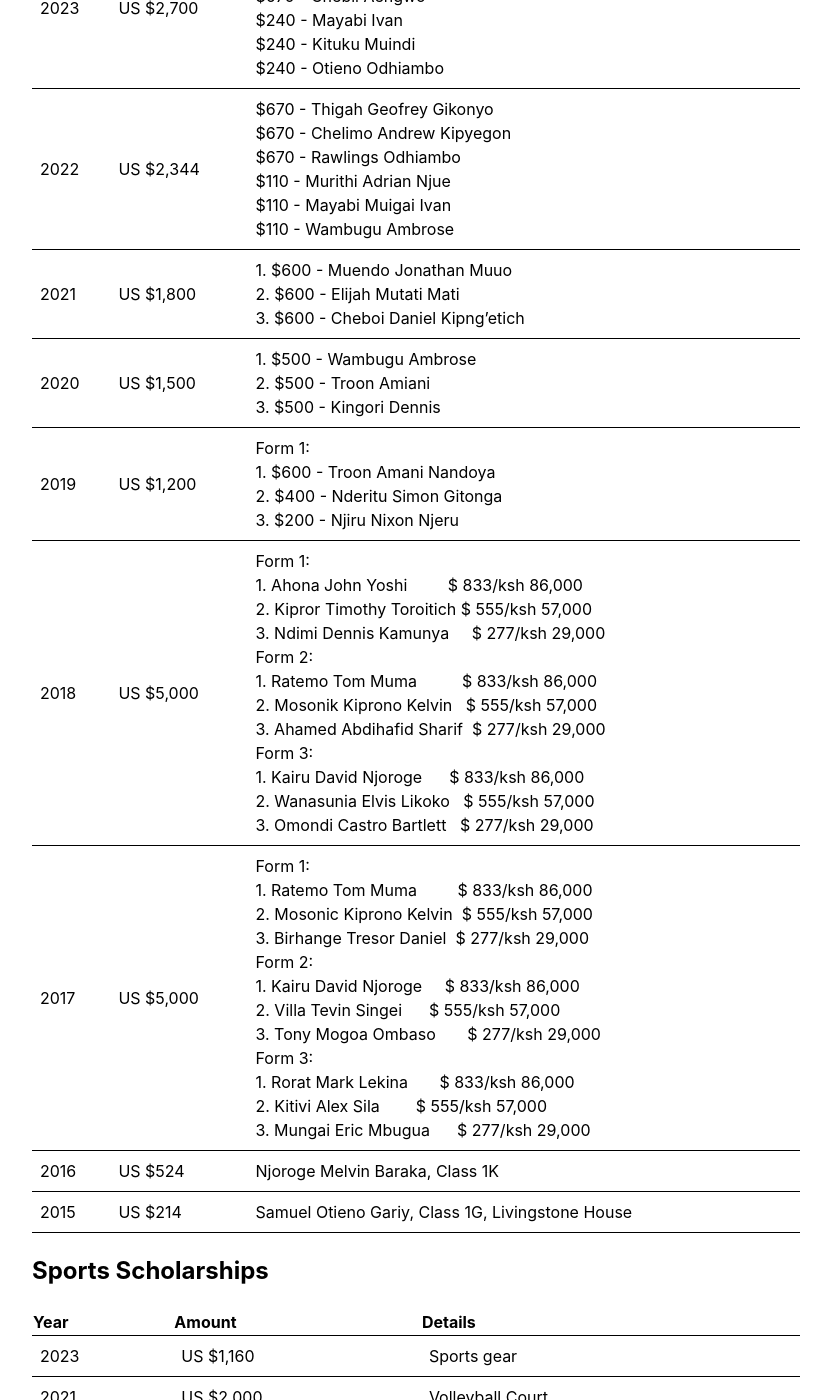
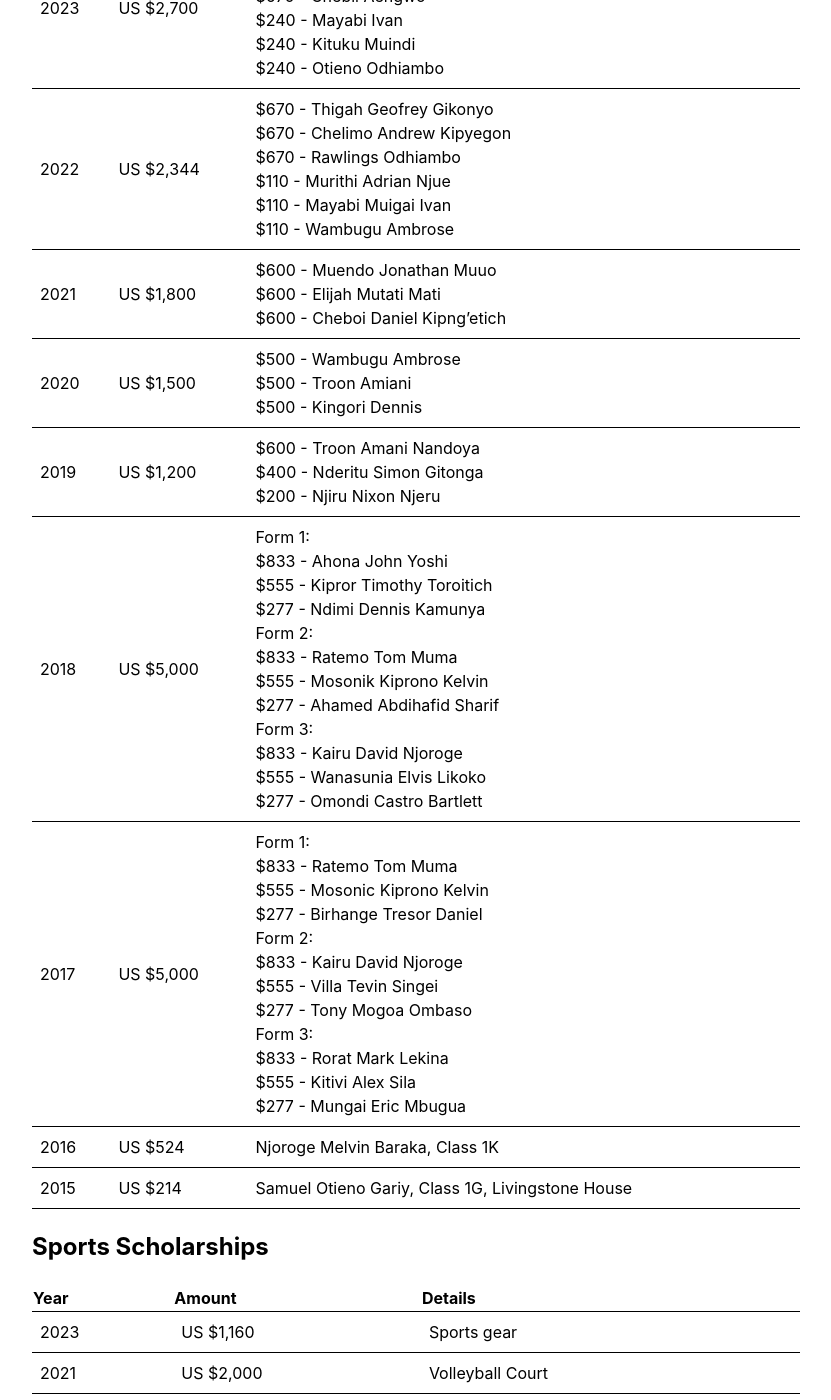
Before and after one commit to ahsef/ahsef.github.io, a Jekyll site: the page built from _pages/about.html, in a window 1280 px wide and 1400 px high, scrolled down 1280 px. Shown: the whole window, without its empty margins (224-1055 px from the left). Built offline with Jekyll 4.4.1, drawn with Linux system fonts in a browser that asks for light colours.

Commit message:
Cleaned up academic recipients list

```diff
--- a/_pages/about.html
+++ b/_pages/about.html
@@ -94,9 +94,9 @@ $110 - Wambugu Ambrose
 		<td>US $1,800</td>
 		<td>
 <pre>
-1. $600 - Muendo Jonathan Muuo
-2. $600 - Elijah Mutati Mati
-3. $600 - Cheboi Daniel Kipng’etich
+$600 - Muendo Jonathan Muuo
+$600 - Elijah Mutati Mati
+$600 - Cheboi Daniel Kipng’etich
 </pre>
 		</td>
 	</tr>
@@ -105,9 +105,9 @@ $110 - Wambugu Ambrose
 		<td>US $1,500</td>
 		<td>
 <pre>
-1. $500 - Wambugu Ambrose
-2. $500 - Troon Amiani
-3. $500 - Kingori Dennis
+$500 - Wambugu Ambrose
+$500 - Troon Amiani
+$500 - Kingori Dennis
 </pre>
 		</td>
 	</tr>
@@ -116,10 +116,9 @@ $110 - Wambugu Ambrose
 		<td>US $1,200</td>
 		<td>
 <pre>
-Form 1:
-1. $600 - Troon Amani Nandoya
-2. $400 - Nderitu Simon Gitonga
-3. $200 - Njiru Nixon Njeru
+$600 - Troon Amani Nandoya
+$400 - Nderitu Simon Gitonga
+$200 - Njiru Nixon Njeru
 </pre>
 		</td>
 	</tr>
@@ -129,17 +128,17 @@ Form 1:
 		<td>
 <pre>
 Form 1:
-1. Ahona John Yoshi         $ 833/ksh 86,000
-2. Kipror Timothy Toroitich $ 555/ksh 57,000
-3. Ndimi Dennis Kamunya     $ 277/ksh 29,000
+$833 - Ahona John Yoshi
+$555 - Kipror Timothy Toroitich
+$277 - Ndimi Dennis Kamunya
 Form 2:
-1. Ratemo Tom Muma          $ 833/ksh 86,000
-2. Mosonik Kiprono Kelvin   $ 555/ksh 57,000
-3. Ahamed Abdihafid Sharif  $ 277/ksh 29,000
+$833 - Ratemo Tom Muma
+$555 - Mosonik Kiprono Kelvin
+$277 - Ahamed Abdihafid Sharif
 Form 3:
-1. Kairu David Njoroge      $ 833/ksh 86,000
-2. Wanasunia Elvis Likoko   $ 555/ksh 57,000
-3. Omondi Castro Bartlett   $ 277/ksh 29,000
+$833 - Kairu David Njoroge
+$555 - Wanasunia Elvis Likoko
+$277 - Omondi Castro Bartlett
 </pre>
 </td>
 	</tr>
@@ -149,17 +148,17 @@ Form 3:
 		<td>
 <pre>
 Form 1:
-1. Ratemo Tom Muma         $ 833/ksh 86,000
-2. Mosonic Kiprono Kelvin  $ 555/ksh 57,000
-3. Birhange Tresor Daniel  $ 277/ksh 29,000
+$833 - Ratemo Tom Muma
+$555 - Mosonic Kiprono Kelvin
+$277 - Birhange Tresor Daniel
 Form 2:
-1. Kairu David Njoroge     $ 833/ksh 86,000
-2. Villa Tevin Singei      $ 555/ksh 57,000
-3. Tony Mogoa Ombaso       $ 277/ksh 29,000
+$833 - Kairu David Njoroge
+$555 - Villa Tevin Singei
+$277 - Tony Mogoa Ombaso
 Form 3:
-1. Rorat Mark Lekina       $ 833/ksh 86,000
-2. Kitivi Alex Sila        $ 555/ksh 57,000
-3. Mungai Eric Mbugua      $ 277/ksh 29,000
+$833 - Rorat Mark Lekina
+$555 - Kitivi Alex Sila
+$277 - Mungai Eric Mbugua
 </pre>
 </td>
 	</tr>
```
